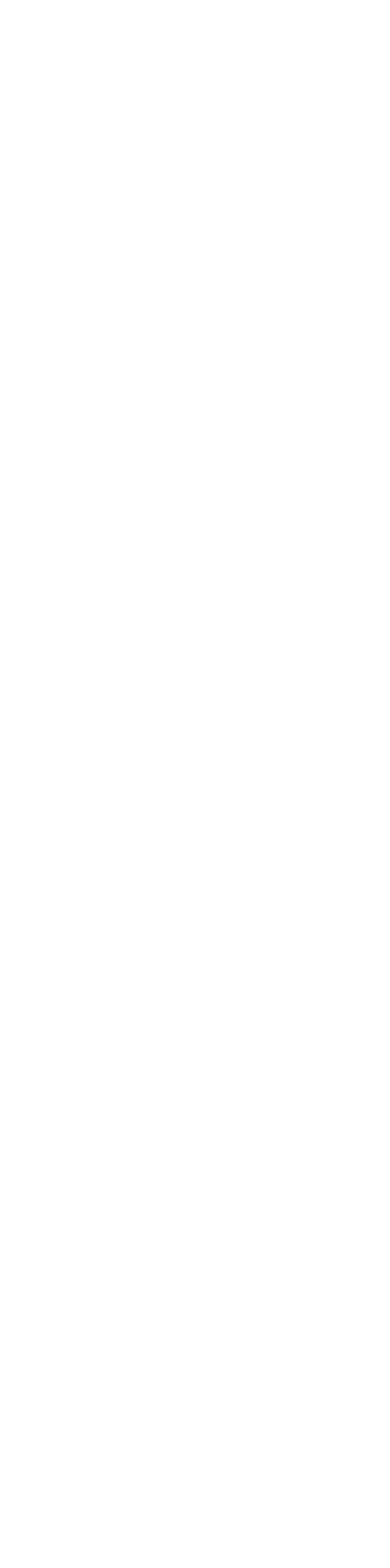
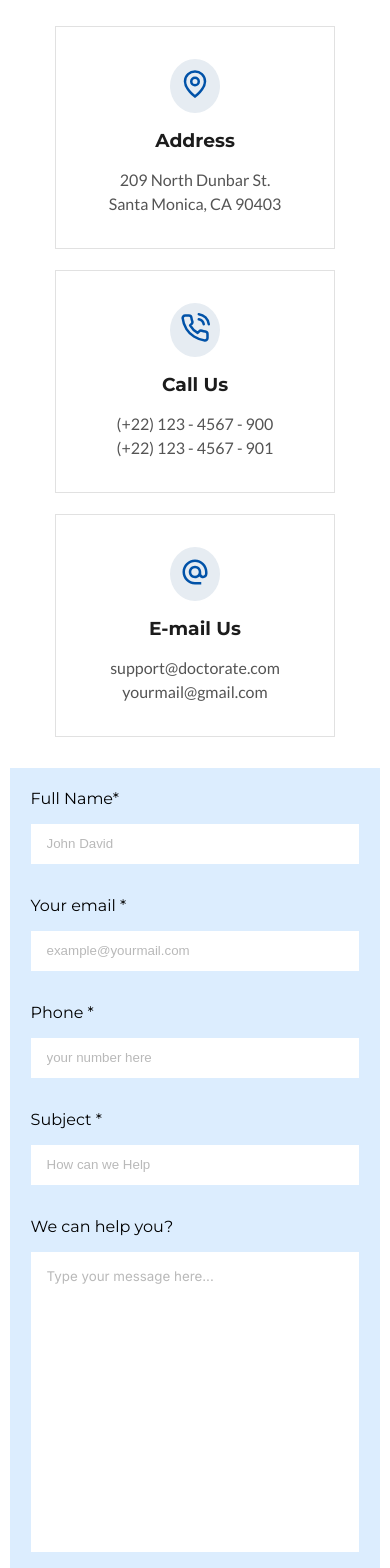
Before and after one commit to Matheus-Silva7/PharmaDoctor, a React (Vite) app: page /contact in a window 390 px wide. Before the commit this address had no page. Shown: the part 420-1988 px from the top of the page. Before the commit the page ends 844 px from the top, so only its background shows below. Built offline with nearby package versions, Linux system fonts and the light colour scheme; a web font is replaced by a local one.

Commit message:
contact page finished and responsive

```diff
--- a/src/App.jsx
+++ b/src/App.jsx
@@ -7,9 +7,12 @@ import About from "./routes/About";
 import Services from "./routes/Services";
 import Team from "./routes/Team";
 import Contact from "./routes/Contact";
+import ScrollToTop from "./components/ScrollToTop";
 
 function App() {
   return (
+    <>
+    <ScrollToTop/>
     <Routes>
       <Route path="/" element={<Home/>}/>
       <Route path="/about" element={<About/>}/>
@@ -17,6 +20,7 @@ function App() {
       <Route path="/team" element={<Team/>}/>
       <Route path="/contact" element={<Contact/>}/>
     </Routes>
+    </>
   );
 }
 
--- a/src/components/Banner/BannerStyles.css
+++ b/src/components/Banner/BannerStyles.css
@@ -2,6 +2,7 @@
     width: 100%;
     height: 70vh;
     padding: 0 2rem;
+    margin: 1% 0 !important;
 }
 
 .banner-container .banner-img {
--- a/src/components/Contact/ContactUs.jsx
+++ b/src/components/Contact/ContactUs.jsx
@@ -1,6 +1,9 @@
 import React from 'react'
 import "./ContactUsStyles.css"
 import TitleSection from "../Reutilizable/TitleSection"
+import { GrLocation } from 'react-icons/gr'
+import { FiPhoneCall } from 'react-icons/fi'
+import { MdAlternateEmail } from 'react-icons/md'
 
 
 const ContactUs = () => {
@@ -10,21 +13,22 @@ const ContactUs = () => {
       <h2>Get In Touch With Us!</h2>
       <div className="infos-contact">
         <div className="info">
-          <div className="icon"></div>
+          <div className="icon"><GrLocation size={30} color='#0152A8'/> </div>
           <h3>Address</h3>
-          <p>209 North Dunbar St.Santa Monica, CA 90403</p>
+          <p>209 North Dunbar St.<br/> Santa Monica, CA 90403</p>
         </div>
         <div className="info">
-          <div className="icon"></div>
+          <div className="icon"><FiPhoneCall size={30} color='#0152A8'/></div>
           <h3>Call Us </h3>
-          <p>(+22) 123 - 4567 - 900
+          <p>(+22) 123 - 4567 - 900<br/>
             (+22) 123 - 4567 - 901
           </p>
         </div>
         <div className="info">
-          <div className="icon"></div>
+          <div className="icon"><MdAlternateEmail size={30} color='#0152A8'/></div>
           <h3>E-mail Us</h3>
-          <p>209 North Dunbar St.Santa Monica, CA 90403</p>
+          <p>support@doctorate.com<br/>
+          yourmail@gmail.com</p>
         </div>
       </div>
     </section>
--- a/src/components/Contact/ContactUsStyles.css
+++ b/src/components/Contact/ContactUsStyles.css
@@ -0,0 +1,74 @@
+.contact-content {
+    max-width: 1440px;
+    margin: 6% auto;
+    gap: 2rem;
+    display: flex;
+    flex-direction: column;
+    justify-content: center;
+    align-items: center;
+}
+
+.infos-contact {
+    display: flex;
+    flex-wrap: wrap;
+    justify-content: center;
+    align-items: center;
+    gap: 2rem;
+    text-align: center;
+}
+
+.infos-contact .info {
+    display: flex;
+    flex-direction: column;
+    gap: 1rem;
+    border: solid 1px #E1E1E1;
+    padding: 4rem 3rem;
+}
+
+.infos-contact .info .icon {
+    width: 50px;
+    margin: 0 auto;
+    background-color: #E6ECF2;
+    padding: 10px;
+    border-radius: 100%;
+}
+
+.infos-contact .info{
+    color: #1C1C1C;
+}
+
+.infos-contact .info p {
+    line-height: 1.5;
+    color: #545454;
+}
+
+@media screen and (max-width:600px){
+    .infos-contact .info{
+        padding: 2rem;
+    }
+    .infos-contact{
+        gap: 1rem;
+    }
+}
+
+@media screen and (max-width:500px){
+    .infos-contact .info{
+        padding: 1rem;
+    }
+
+    .infos-contact{
+        gap: 0.5rem;
+    }
+}
+
+@media screen and (max-width:420px){
+.infos-contact{
+    flex-direction: column;
+    gap: 1.3rem;
+}
+
+.infos-contact .info{
+    width: 280px;
+    padding: 2rem;
+}
+}
--- /dev/null
+++ b/src/components/Contact/Form.jsx
@@ -0,0 +1,45 @@
+import React from "react";
+import "./FormStyles.css";
+
+const Form = () => {
+  return (
+    <section id="form" className="form-content">
+      <form className="form">
+        <div className="line">
+          <div className="formItem">
+            <label htmlFor="name">Full Name*</label>
+            <input type="text" name="name" placeholder="John David" />
+          </div>
+          <div className="formItem">
+            <label htmlFor="email">Your email *</label>
+            <input
+              type="email"
+              name="email"
+              placeholder="example@yourmail.com"
+            />
+          </div>
+        </div>
+        <div className="line">
+          <div className="formItem">
+            <label htmlFor="phone">Phone *</label>
+            <input type="number" name="phone" placeholder="your number here" />
+          </div>
+          <div className="formItem">
+            <label htmlFor="subject">Subject *</label>
+            <input type="text" name="subject" placeholder="How can we Help" />
+          </div>
+        </div>
+        <div className="formItem">
+          <label htmlFor="textarea">We can help you?</label>
+          <textarea
+            name="textarea"
+            id=""
+            placeholder="Type your message here..."
+          ></textarea>
+        </div>
+      </form>
+    </section>
+  );
+};
+
+export default Form;
--- /dev/null
+++ b/src/components/Contact/FormStyles.css
@@ -0,0 +1,86 @@
+.form-content{
+    display: flex;
+    flex-direction: column;
+    justify-content: center;
+    align-items: center;
+}
+
+.form-content .form{
+    display: flex;
+    flex-direction: column;
+    align-items: center;
+    justify-content: center;
+    gap: 2rem;
+    width: auto;
+    padding: 4rem;
+    background-color: #DCEDFE;
+}
+
+.form-content .form .line{
+    display: flex;
+    gap: 2rem;
+}
+
+
+.formItem{
+    display: flex;
+    flex-direction: column;
+    gap: 1rem;
+    width: 100%;
+}
+
+.form-content .form .line .formItem input{
+    width: 320px;
+    height: 40px;
+    padding: 1rem;
+    border: 0;
+    outline: 0;
+}
+
+.form-content .form .line .formItem input::placeholder,
+.form-content .form .formItem textarea::placeholder{
+    color: #B9B9B9;
+}
+
+.form-content .form .formItem textarea{
+    height: 300px;
+    width:100%;
+    padding: 1rem;
+    border: 0;
+    outline: 0;
+    resize: none;
+}
+
+@media screen and (max-width:820px){
+    .form-content .form .line{
+        flex-direction: column;
+    }
+
+    .form-content .form .line {
+        width: 100%;
+    }
+
+    .form-content .form{
+        width: 90%;
+    }
+
+    .form-content .form .line .formItem input{
+        width: 100%;
+    }
+}
+
+@media screen and (max-width:560px){
+    .form-content .form{
+        padding: 2rem;
+    }
+}
+
+@media screen and (max-width:450px){
+    .form-content .form{
+        width: 95%;
+    }
+
+    .form-content .form{
+        padding: 1.3rem;
+    }
+}
--- a/src/components/Footer/FooterStyles.css
+++ b/src/components/Footer/FooterStyles.css
@@ -70,6 +70,11 @@ gap: 1rem;
 
 .footer-columns .column a{
   color: #000;
+  font-size: 1.2rem;
+}
+
+.footer-columns .column a:hover{
+  color: #0152A8;
 }
 
 .footer-columns .column input[type="email"]{
--- /dev/null
+++ b/src/components/ScrollToTop.jsx
@@ -0,0 +1,14 @@
+import { useEffect } from 'react';
+import { useLocation } from 'react-router-dom';
+
+function ScrollToTop() {
+  const { pathname } = useLocation();
+
+  useEffect(() => {
+    window.scrollTo(0, 0);
+  }, [pathname]);
+
+  return null;
+}
+
+export default ScrollToTop;
--- a/src/index.css
+++ b/src/index.css
@@ -4,7 +4,11 @@
     box-sizing: border-box;
 }
 
-h1,h2,h3,h4,h5,h6{
+html{
+    scroll-behavior: smooth;
+}
+
+h1,h2,h3,h4,h5,h6, label{
     font-family: "Montserrat", sans-serif;
 }
 
@@ -16,10 +20,10 @@ p, li{
     font-family: "Lato", sans-serif;
 }
 
-a, button{
+a, button, form, textarea{
     font-family: "Inter", sans-serif;
 }
 
 section{
-    margin: 2% 0;
+    margin: 8% auto !important;
 }
--- a/src/routes/Contact.jsx
+++ b/src/routes/Contact.jsx
@@ -1,16 +1,20 @@
 import React from 'react'
-import NavTop from '../components/NavBar/NavTop'
 import NavBar from '../components/NavBar/NavBar'
 
 import imgBanner from "../assets/banners/contact-banner.jpg"
 import BannerPages from '../components/Banner/BannerPages'
-
+import ContactUs from "../components/Contact/ContactUs"
+import Form from '../components/Contact/Form'
+import Footer from "../components/Footer/Footer"
 
 const Contact = () => {
   return (
     <>
       <NavBar />
       <BannerPages imgBanner={imgBanner} title={"Contact Us"}/>
+      <ContactUs/>
+      <Form/>
+      <Footer/>
     </>
   )
 }
```
